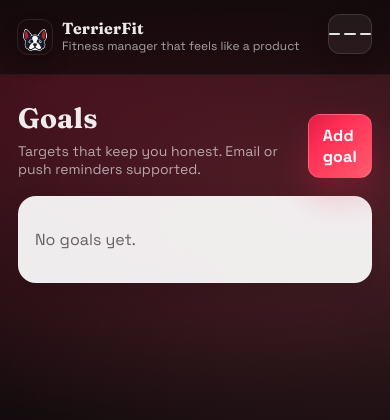
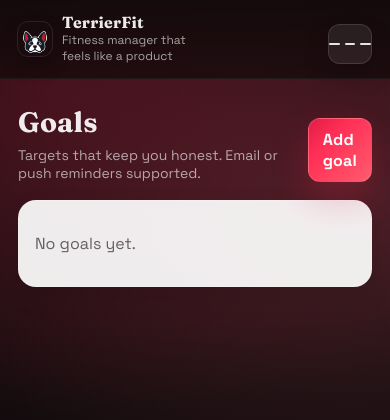
Before and after one commit to phcolladay/Fitness-Manager, a Django app: page /goals/ in a window 390 px wide. Shown: the top 420 px of the page. Run offline with Django 4.2, Linux system fonts and the light colour scheme; a user stored in the database is signed in; data that the repository does not hold is empty.

Commit message:
Refine mobile nav style and remove checkbox-based toggle

```diff
--- a/apps/workouts/static/terrierfit.css
+++ b/apps/workouts/static/terrierfit.css
@@ -94,12 +94,18 @@ a:hover { text-decoration: none; }
   color: rgba(255, 255, 255, 0.62);
 }
 
-.nav-toggle {
-  position: absolute;
-  left: -9999px;
-  width: 1px;
-  height: 1px;
-  opacity: 0;
+.nav-shell {
+  display: flex;
+  flex: 1;
+  align-items: center;
+  margin: 0;
+}
+.nav-shell > summary {
+  display: none;
+  list-style: none;
+}
+.nav-shell > summary::-webkit-details-marker {
+  display: none;
 }
 
 .nav-toggle-btn {
@@ -109,15 +115,16 @@ a:hover { text-decoration: none; }
   height: 40px;
   border-radius: 12px;
   border: 1px solid rgba(255, 255, 255, 0.12);
-  background: rgba(255, 255, 255, 0.06);
+  background: rgba(255, 255, 255, 0.08);
   align-items: center;
   justify-content: center;
-  gap: 4px;
-  box-shadow: 0 10px 18px rgba(0, 0, 0, 0.18);
+  gap: 5px;
+  box-shadow: 0 12px 24px rgba(0, 0, 0, 0.22);
+  cursor: pointer;
 }
 .nav-toggle-btn span {
   display: block;
-  width: 18px;
+  width: 17px;
   height: 2px;
   background: rgba(255, 255, 255, 0.88);
   border-radius: 999px;
@@ -384,7 +400,13 @@ footer {
 @media (max-width: 860px) {
   .topbar-inner { flex-wrap: wrap; }
   .brand { min-width: 0; flex: 1; }
-  .nav-toggle-btn { display: inline-flex; }
+  .nav-shell {
+    width: 100%;
+    flex-direction: column;
+    align-items: stretch;
+    margin-top: 10px;
+  }
+  .nav-shell > summary.nav-toggle-btn { display: inline-flex; }
 
   .nav-panel {
     display: none;
--- a/templates/base.html
+++ b/templates/base.html
@@ -19,12 +19,12 @@
             </div>
           </a>
 
-          <input class="nav-toggle" type="checkbox" id="nav-toggle" />
-          <label class="nav-toggle-btn" for="nav-toggle" aria-label="Toggle navigation">
+          <details class="nav-shell">
+            <summary class="nav-toggle-btn" aria-label="Toggle navigation">
               <span></span>
               <span></span>
               <span></span>
-          </label>
+            </summary>
 
             <div class="nav-panel">
               <nav class="nav" aria-label="Primary">
@@ -46,6 +46,7 @@
                 {% endif %}
               </div>
             </div>
+          </details>
         </div>
       </header>
 
```
Also changed, not shown: other parts of apps/workouts/static/terrierfit.css (+27 -6 lines). Lines whose indentation alone changed are shown as unchanged.
